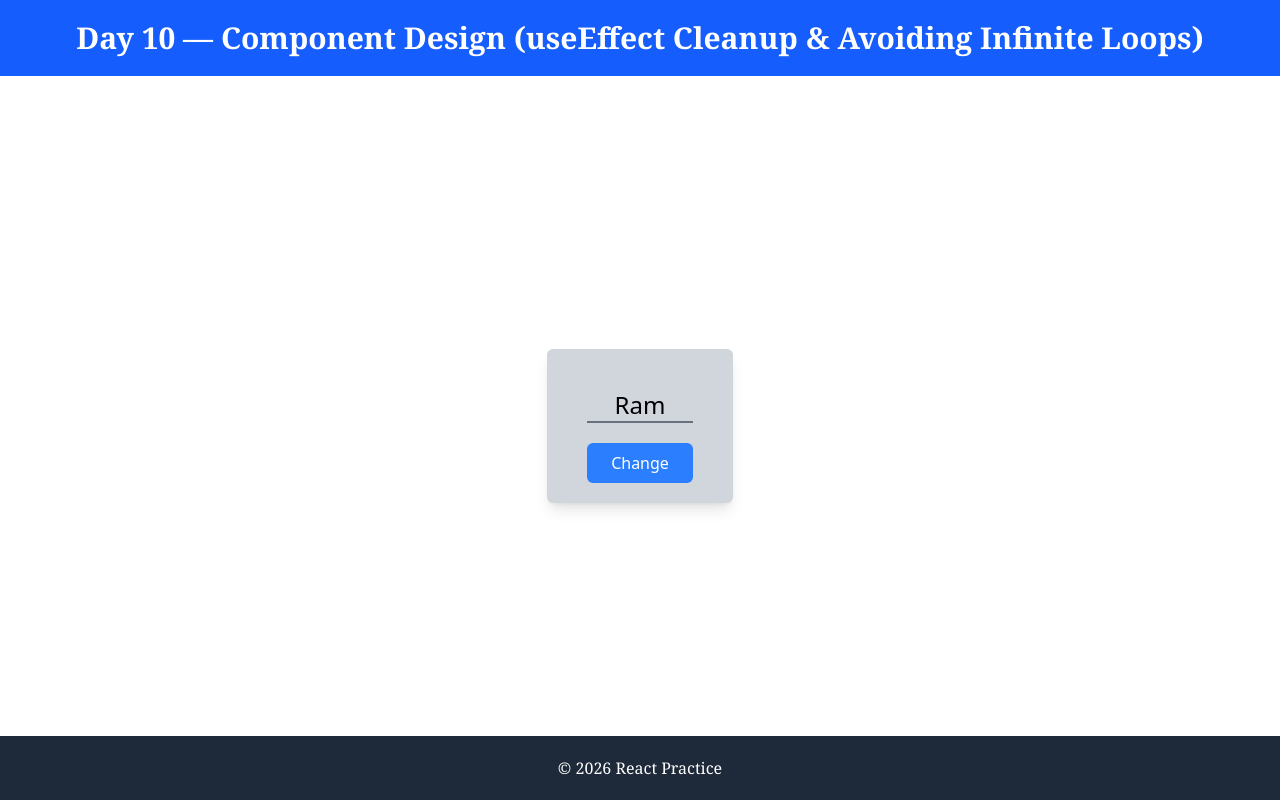
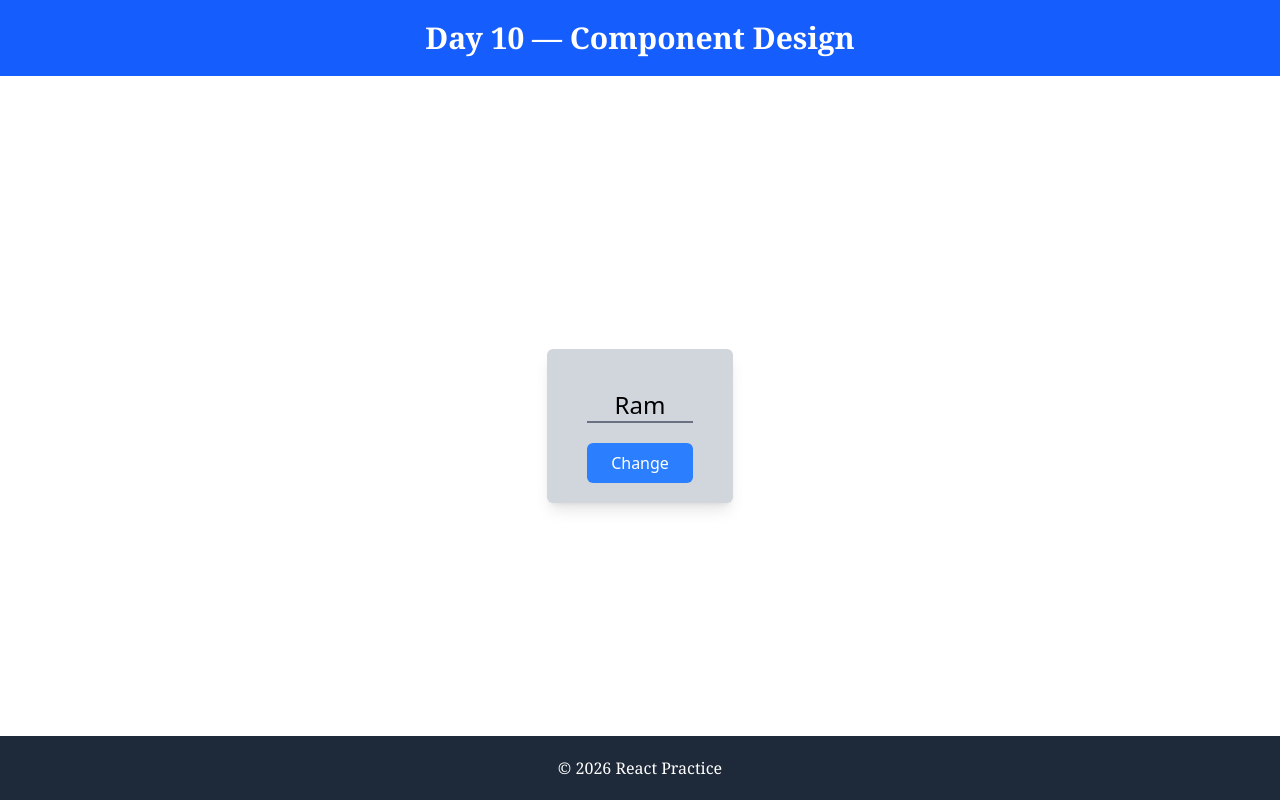
Before and after one commit to JekenMaharjan/react-fundamentals, a React (Vite) app in the folder client/: page /11-component-design in a window 1280 px wide. Built offline with nearby package versions, Linux system fonts and the light colour scheme.

Commit message:
update title

```diff
--- a/client/src/pages/11-component-design/App.jsx
+++ b/client/src/pages/11-component-design/App.jsx
@@ -8,7 +8,7 @@
             {/* HEADER SECTION */}
             <header className="font-serif font-bold text-3xl mb-10 bg-blue-600 text-white w-full text-center p-5">
                 <h1>
-                    Day 10 — Component Design (useEffect Cleanup & Avoiding Infinite Loops)
+                    Day 10 — Component Design
                 </h1>
             </header>
 
```
